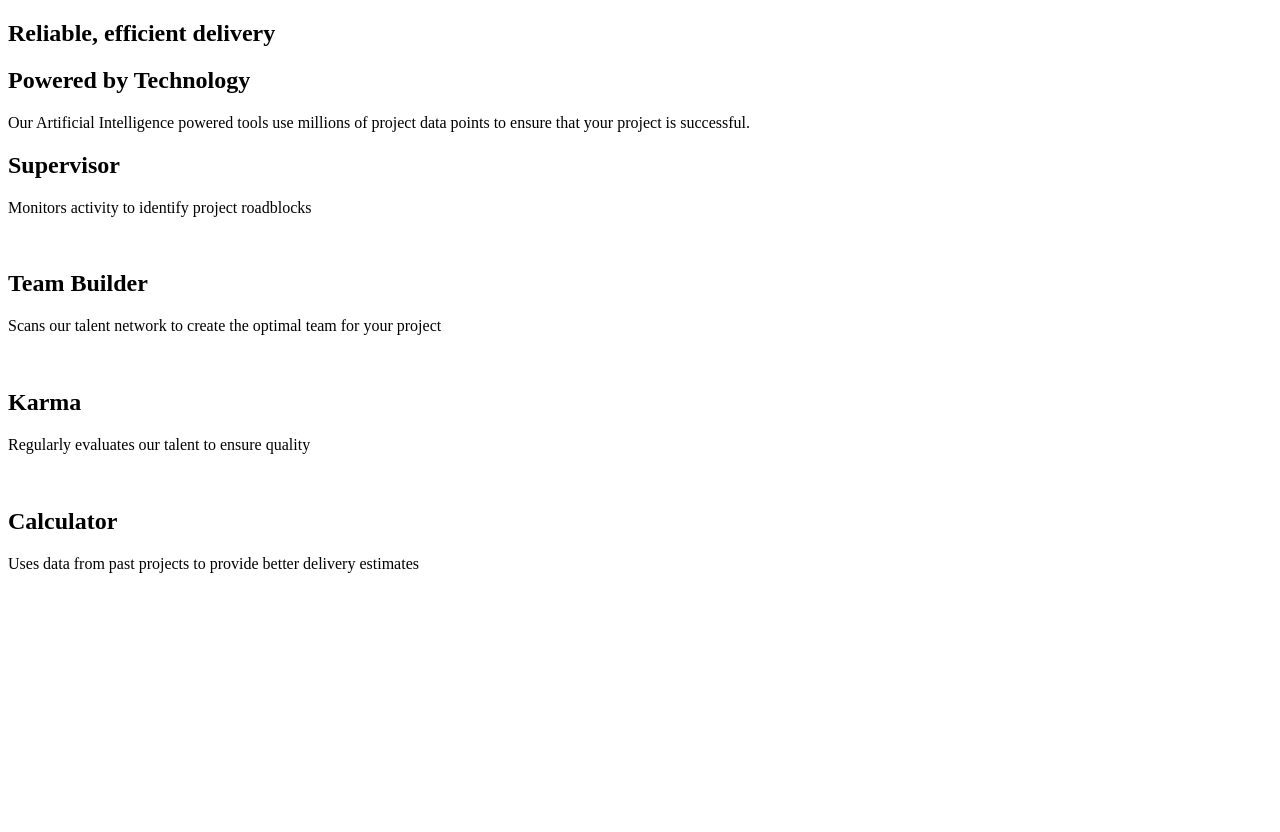
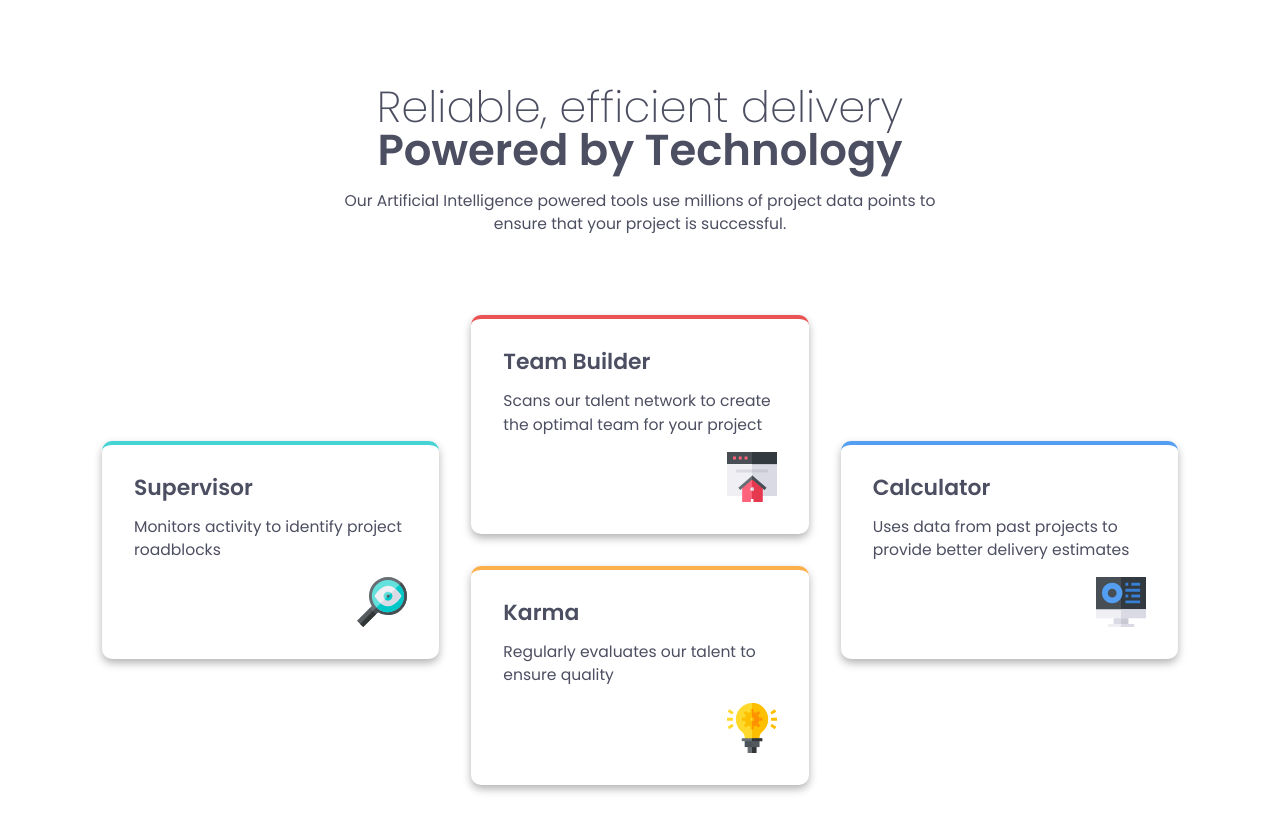
Before and after one commit to anamateusn/FM_fourCardFeatureSection, a plain HTML site: page index.html in a window 1280 px wide. Before the commit the page ends 800 px from the top, so only its background shows below. Drawn offline with Linux system fonts and the light colour scheme; the site is published under a folder, as on GitHub Pages, so addresses that start at the root find nothing.

Commit message:
fix: correct file paths for GitHub Pages

```diff
--- a/index.html
+++ b/index.html
@@ -6,14 +6,14 @@
     <!-- Responsive Website using Utopia Scale and Media Queries to assure card position equals to the preview provided -->
 
     <!--CSS-->
-    <link rel="stylesheet" href="/css/style.css" />
+    <link rel="stylesheet" href="css/style.css" />
 
     <!--Icon Browser-->
     <link
       rel="icon"
       type="image/png"
       sizes="32x32"
-      href="./images/favicon-32x32.png"
+      href="images/favicon-32x32.png"
     />
 
     <!--Font Family: Poppins-->
@@ -43,7 +43,7 @@
             <h1>Supervisor</h1>
             <p>Monitors activity to identify project roadblocks</p>
             <div class="card-icon">
-              <img src="/images/icon-supervisor.svg" alt="" />
+              <img src="images/icon-supervisor.svg" alt="" />
             </div>
           </div>
           <div class="card card-team-builder">
@@ -53,14 +53,14 @@
               project
             </p>
             <div class="card-icon">
-              <img src="/images/icon-team-builder.svg" alt="" />
+              <img src="images/icon-team-builder.svg" alt="" />
             </div>
           </div>
           <div class="card card-karma">
             <h1>Karma</h1>
             <p>Regularly evaluates our talent to ensure quality</p>
             <div class="card-icon">
-              <img src="/images/icon-karma.svg" alt="" />
+              <img src="images/icon-karma.svg" alt="" />
             </div>
           </div>
           <div class="card card-calculator">
@@ -69,7 +69,7 @@
               Uses data from past projects to provide better delivery estimates
             </p>
             <div class="card-icon">
-              <img src="/images/icon-calculator.svg" alt="" />
+              <img src="images/icon-calculator.svg" alt="" />
             </div>
           </div>
         </div>
```
Also changed, not shown: other-index/second-index.html (+6 -6 lines).
